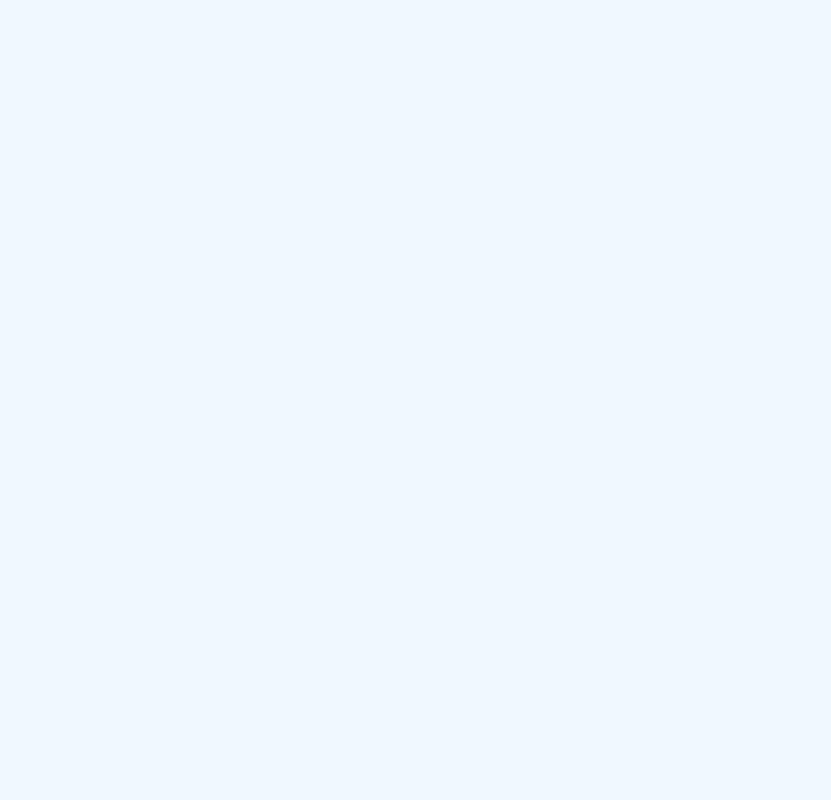
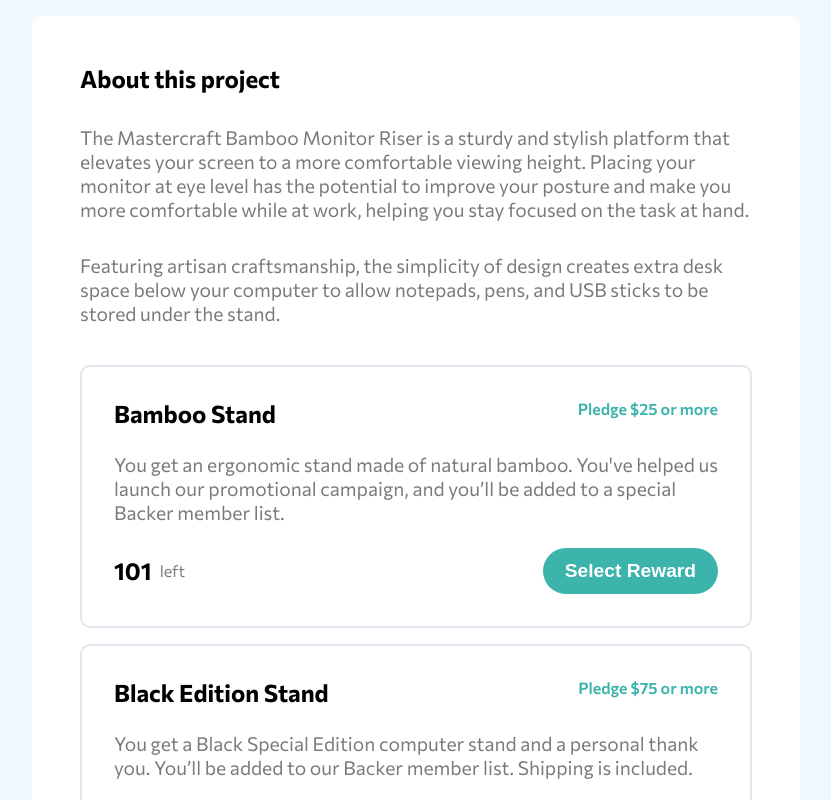
Before and after one commit to larklarky/crowdfunding_product_page, a React (Create React App) app: page / in a window 1280 px wide. Shown: the part 940-1740 px from the top of the page, without its empty margins (224-1055 px from the left). Before the commit the page ends 1148 px from the top, so only its background shows below. Built offline with nearby package versions, Linux system fonts and the light colour scheme.

Commit message:
add Card and MainInfo components, fix styles

```diff
--- a/src/App.module.css
+++ b/src/App.module.css
@@ -84,7 +84,6 @@
 
   .menu {
     display: block;
-
   }
 
   ul {
--- a/src/App.tsx
+++ b/src/App.tsx
@@ -2,7 +2,8 @@
 import styles from './App.module.css';
 import {IoClose, IoMenu} from 'react-icons/io5';
 import {ProjectHeader} from './ProjectHeader';
-import {Statistics} from './Statistics'
+import {Statistics} from './Statistics';
+import {MainInfo} from './MainInfo';
 
 function App() {
   const [active, setActive] = useState<boolean>(false);
@@ -41,6 +42,7 @@
       <div className={styles.container}>
         <ProjectHeader />
         <Statistics goal={goal} money={money} backers={backers} days={days} currency={currency}/>
+        <MainInfo />
       </div>
 
     </div>
--- /dev/null
+++ b/src/Card.module.css
@@ -0,0 +1,96 @@
+
+.container {
+    display: flex;
+    flex-direction: column;
+    align-items: center;
+    justify-content: center;
+    gap: 1.5rem;
+    border: 2px solid var(--clr-gray300);
+    border-radius: 10px;
+    margin: .5rem 0;
+    padding: 2rem;
+}
+
+.title, .footer {
+    width: 100%;
+    display: flex;
+    flex-direction: row;
+    justify-content: space-between;
+}
+
+.title > span {
+    color: var(--moderate-cyan);
+    font-weight: 600;
+}
+
+.title > h2, .left > h2 {
+    margin: 0;
+}
+
+.description {
+    text-align: start;
+    font-size: 1.2rem;
+    color: var(--dark-gray);
+}
+
+.left {
+    display: flex;
+    flex-direction: row;
+    align-items: center;
+    gap: .5rem;
+}
+
+.left > span {
+    color: var(--dark-gray);
+}
+
+.left > .out {
+    color: var(--dark-gray);
+}
+
+.footer > button {
+    border: none;
+    padding: 12px 22px;
+    background-color: var(--moderate-cyan);
+    color: white;
+    font-size: 1.2rem;
+    font-weight: 600;
+    border-radius: 25px;
+}
+
+.footer > button:hover {
+    background-color: var(--dark-cyan);
+    cursor: pointer;
+}
+
+.footer > button:disabled {
+    background-color: var(--dark-gray)
+}
+
+@media only screen and (max-width: 540px) {
+    .container {
+        padding: 2rem 1rem;
+    }
+    .title {
+        flex-direction: column;
+        gap: .6rem;
+    }
+
+    .title > h2 {
+        font-size: 1rem;
+    }
+
+    .title > span {
+        text-align: start;
+    }
+
+    .description {
+        font-size: .9rem;
+    }
+
+    .footer {
+        flex-direction: column;
+        gap: 1.5rem;
+    }
+
+}
--- /dev/null
+++ b/src/Card.tsx
@@ -0,0 +1,38 @@
+import styles from './Card.module.css';
+
+type Data = {
+    title: string;
+    pledge: number;
+    description: string;
+    amount: number;
+}
+
+type GotProps = {
+    pledge: Data
+}
+
+
+export const Card = ({pledge}: GotProps) => {
+    const Convertion = (amount: number, currency: string = 'USD') => {
+        return new Intl.NumberFormat('en-US', {style: 'currency', currency: currency, minimumFractionDigits: 0}).format(amount)
+     }
+
+    return(
+        <div className={styles.container}>
+            <div className={styles.title}>
+                <h2>{pledge.title}</h2>
+                <span>Pledge {Convertion(pledge.pledge)} or more</span>
+            </div>
+            <div className={styles.description}>{pledge.description}</div>
+            <div className={styles.footer}>
+                <div className={styles.left}>
+                    <h2 className={pledge.amount > 0 ? '' : styles.out}>{pledge.amount}</h2>
+                    <span>left</span>
+                </div>
+                <button
+                    disabled ={pledge.amount > 0 ? false : true}
+                >{pledge.amount > 0 ? 'Select Reward' : 'Out of stock'}</button>
+            </div>
+        </div>
+    )
+}
--- /dev/null
+++ b/src/MainInfo.module.css
@@ -0,0 +1,37 @@
+@import url('index.css');
+
+.container {
+    display: flex;
+    flex-direction: column;
+    width: 60%;
+    background-color: white;
+    border-radius: 10px;
+    padding: 3rem;
+    font-family: 'Commissioner', sans-serif;
+    margin-bottom: 3rem;
+}
+
+h2, p {
+    text-align: start;
+    margin-bottom: 2rem;
+}
+
+
+p {
+    font-size: 1.2rem;
+}
+
+
+@media only screen and (max-width: 912px) {
+    .container {
+        width: 80%;
+        padding: 2rem 1rem;
+    }
+
+}
+
+@media only screen and (max-width: 540px) {
+    .container {
+        width: 80%;
+    }
+}
--- /dev/null
+++ b/src/MainInfo.tsx
@@ -0,0 +1,39 @@
+import styles from './MainInfo.module.css';
+import {Card} from './Card';
+
+const pledges = [
+    {title: 'Bamboo Stand',
+    pledge: 25,
+    description: `You get an ergonomic stand made of natural bamboo. You've helped us launch our promotional campaign, and you’ll be added to a special Backer member list.`,
+    amount: 101
+    },
+    {title: 'Black Edition Stand',
+    pledge: 75,
+    description: `You get a Black Special Edition computer stand and a personal thank you. You’ll be added to our Backer member list. Shipping is included.`,
+    amount: 64
+    },
+    {title: 'Mahogany Special Edition',
+    pledge: 200,
+    description: `You get two Special Edition Mahogany stands, a Backer T-Shirt, and a personal thank you. You’ll be added to our Backer member list. Shipping is included. `,
+    amount: 0
+    },
+]
+
+export const MainInfo = () => {
+    return(
+        <div className={styles.container}>
+            <h2>About this project </h2>
+            <p>The Mastercraft Bamboo Monitor Riser is a sturdy and stylish platform that elevates your screen to a more
+                comfortable viewing height. Placing your monitor at eye level has the potential to improve your posture
+                and make you more comfortable while at work, helping you stay focused on the task at hand.
+            </p>
+            <p>Featuring artisan craftsmanship, the simplicity of design creates extra desk space below your computer to allow
+                 notepads, pens, and USB sticks to be stored under the stand. </p>
+
+            {pledges.map(pledge => {
+                return <Card pledge={pledge}/>
+            })}
+        </div>
+
+    )
+}
--- a/src/ProjectHeader.module.css
+++ b/src/ProjectHeader.module.css
@@ -108,16 +108,23 @@
 @media only screen and (max-width: 912px) {
     .container {
         width: 80%;
+        padding: 0 1rem;
+    }
+
+    .container > p {
+        text-align: center;
     }
 }
 
 @media only screen and (max-width: 540px) {
-    h1 {
+
+    .container > h1 {
         font-size: 1.5rem;
     }
 
-    p {
-        font-size: .9rem;
+    .container > p {
+        font-size: 1rem;
+        text-align: center;
     }
 
     .logo {
@@ -137,6 +144,8 @@
 
     .actions {
         margin-bottom: 0;
+        margin-top: 0;
+        padding: 1rem 2rem;
     }
 
     .actions > button {
@@ -156,3 +165,19 @@
         height: 50px;
     }
 }
+
+@media only screen and (max-width: 414px) {
+    .actions {
+        padding: .5rem;
+    }
+}
+
+@media only screen and (max-width: 360px) {
+    .container {
+        padding: 1rem 0;
+    }
+
+    .bookmark {
+        background-color: transparent;
+    }
+}
--- a/src/Statistics.module.css
+++ b/src/Statistics.module.css
@@ -8,7 +8,6 @@
     border-radius: 10px;
     padding: 1.5rem;
     font-family: 'Commissioner', sans-serif;
-    margin-bottom: 20rem;
 }
 
 .stats {
```
